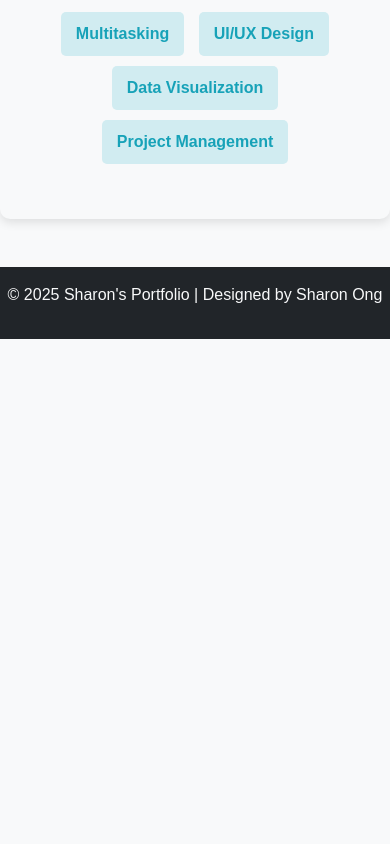
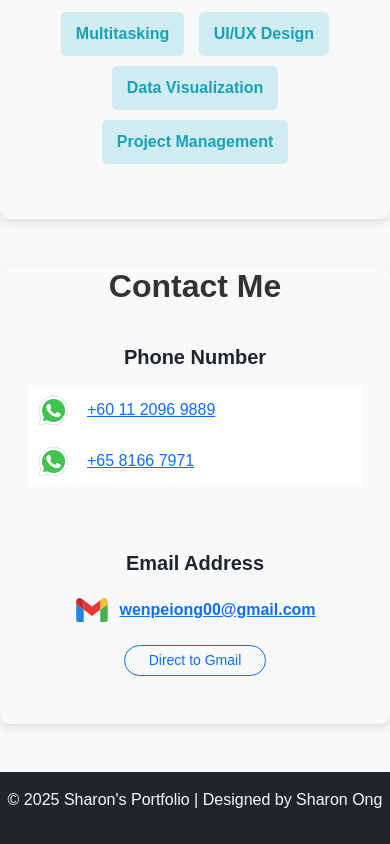
Before and after one commit to hufn404/portfolio, a plain HTML site: page index.html in a window 390 px wide. Shown: the part 2380-3224 px from the top of the page. Before the commit the page ends 2719 px from the top, so only its background shows below. Drawn offline with nearby package versions, Linux system fonts and the light colour scheme; some packages are replaced by stand-ins of ours; a script that the page names is missing.

Commit message:
add contact method
phone number and email

```diff
--- a/index.html
+++ b/index.html
@@ -1,5 +1,6 @@
 <!DOCTYPE html>
 <html lang="en">
+
 <head>
     <meta charset="UTF-8">
     <meta name="viewport" content="width=device-width, initial-scale=1.0">
@@ -9,6 +10,7 @@
     <script src="https://code.jquery.com/jquery-3.6.0.min.js"></script>
     <script src="https://cdn.jsdelivr.net/npm/sweetalert2@11"></script>
 </head>
+
 <body>
 
     <!--Navigation bar-->
@@ -22,7 +24,8 @@
                 <ul class="navbar-nav ms-auto">
                     <li class="nav-item"><a class="nav-link" href="#about">About Me</a></li>
                     <li class="nav-item"><a class="nav-link" href="#skills">Skills</a></li>
-                <li class="nav-item"><a class="nav-link" href="#" id="contactButton">Contact</a></li>
+                    <li class="nav-item"><a class="nav-link" href="#contact">Contact Me</a></li>
+                    <li class="nav-item"><a class="nav-link" href="#" id="messageButton">Message Me</a></li>
                 </ul>
             </div>
         </div>
@@ -44,15 +47,22 @@
             </div>
             <div class="col-md-8">
                 <p id="about-text">Hi! I'm Sharon Ong👋</p>
-                <p id="about-description">I am a dedicated Software Engineer with a strong background in software development,
-                    UI design, and project management. I hold a Bachelor's degree in Information Technology, majoring in Software
+                <p id="about-description">I am a dedicated Software Engineer with a strong background in software
+                    development,
+                    UI design, and project management. I hold a Bachelor's degree in Information Technology, majoring in
+                    Software
                     Engineering from ABC University (2021-2024).</p>
-                <p id="about-more">Before pursuing my degree, I worked as an Administrative Assistant (2019-2020), where I developed
-                    strong organizational and multitasking skills. Post-graduation, I have been working as a Freelance Group Admin &
-                    Purchasing Agent (Feb 2024 - Mar 2025), gaining experience in project coordination, client management, and procurement
+                <p id="about-more">Before pursuing my degree, I worked as an Administrative Assistant (2019-2020), where
+                    I developed
+                    strong organizational and multitasking skills. Post-graduation, I have been working as a Freelance
+                    Group Admin &
+                    Purchasing Agent (Feb 2024 - Mar 2025), gaining experience in project coordination, client
+                    management, and procurement
                     processes.</p>
-                <p id="about-passion">My passion lies in software development, and I enjoy working on projects that combine technology,
-                    innovation, and problem-solving. I am always eager to learn new skills and collaborate on exciting tech projects!</p>
+                <p id="about-passion">My passion lies in software development, and I enjoy working on projects that
+                    combine technology,
+                    innovation, and problem-solving. I am always eager to learn new skills and collaborate on exciting
+                    tech projects!</p>
             </div>
         </div>
     </section>
@@ -103,12 +113,86 @@
         </div>
     </section>
 
-<!-- Contact Modal -->
-<div class="modal fade" id="contactModal" tabindex="-1" aria-labelledby="contactModalLabel" aria-hidden="true">
+    <!--Contact Me-->
+    <section id="contact" class="container fixed-container mt-5">
+        <h2 class="text-center contact-title mb-4">Contact Me</h2>
+
+        <div class="row justify-content-center text-center">
+            <!-- WhatsApp Table -->
+            <div class="col-md-4 mb-4">
+                <div class="contact-box p-3 rounded text-center">
+                    <h5 class="mb-3 fw-bold">Phone Number</h5>
+                    <table class="table table-borderless text-start m-0">
+                        <tbody>
+                            <tr>
+                                <td style="width: 50px;">
+                                    <a href="https://wa.me/601120969889" target="_blank" title="Chat on WhatsApp">
+                                        <img src="assets/whatsapp icon.svg" width="35" alt="WhatsApp Icon">
+                                    </a>
+                                </td>
+                                <td class="align-middle">
+                                    <a href="https://wa.me/601120969889" target="_blank"
+                                        class="contact-link text-decoration-underline text-primary fw-medium">
+                                        +60 11 2096 9889
+                                    </a>
+                                </td>
+                            </tr>
+                            <tr>
+                                <td>
+                                    <a href="https://wa.me/6581667971" target="_blank" title="Chat on WhatsApp">
+                                        <img src="assets/whatsapp icon.svg" width="35" alt="WhatsApp Icon">
+                                    </a>
+                                </td>
+                                <td class="align-middle" >
+                                    <a href="https://wa.me/6581667971" target="_blank"
+                                        class="contact-link text-decoration-underline text-primary fw-medium">
+                                        +65 8166 7971
+                                    </a>
+                                </td>
+                            </tr>
+                        </tbody>
+                    </table>
+                </div>
+            </div>
+
+            <!-- Gmail -->
+            <div class="col-md-4 mb-4">
+                <div class="contact-box p-4 rounded text-center">
+                    <h5 class="fw-bold mb-3">Email Address</h5>
+
+                    <table class="mx-auto mb-3">
+                        <tr>
+                            <td class="align-middle pe-2">
+                                <img src="assets/gmail icon.svg" width="36" alt="Gmail Icon">
+                            </td>
+                            <td class="align-middle">
+                                <a href="mailto:wenpeiong00@gmail.com"
+                                    class="contact-link text-decoration-underline text-primary fw-semibold">
+                                    wenpeiong00@gmail.com
+                                </a>
+                            </td>
+                        </tr>
+                    </table>
+
+                    <a href="https://mail.google.com/mail/?view=cm&fs=1&to=wenpeiong00@gmail.com&su=Hello&body=Hi%20there!"
+                        target="_blank" class="btn btn-outline-primary btn-sm rounded-pill px-4">
+                        Direct to Gmail
+                    </a>
+                </div>
+            </div>
+
+
+        </div>
+    </section>
+
+
+
+    <!-- Message Modal -->
+    <div class="modal fade" id="messageModal" tabindex="-1" aria-labelledby="messageModalLabel" aria-hidden="true">
         <div class="modal-dialog">
             <div class="modal-content">
                 <div class="modal-header">
-                <h5 class="modal-title" id="contactModalLabel">Contact Me</h5>
+                    <h5 class="modal-title" id="messageModalLabel">Message Me</h5>
                     <button type="button" class="btn-close" data-bs-dismiss="modal" aria-label="Close"></button>
                 </div>
                 <div class="modal-body">
@@ -151,4 +235,5 @@
     <script src="script.js"></script>
     <script src="https://cdn.jsdelivr.net/npm/bootstrap@5.3.0/dist/js/bootstrap.bundle.min.js"></script>
 </body>
+
 </html>
--- a/script.js
+++ b/script.js
@@ -1,7 +1,7 @@
 $(document).ready(function () {
-    $("#contactButton").click(function () {
+    $("#messageButton").click(function () {
         Swal.fire({
-            title: "Contact Me",
+            title: "Message Me",
             html: `
                 <input type="text" id="swal-name" class="swal2-input" placeholder="Your Name">
                 <input type="email" id="swal-email" class="swal2-input" placeholder="Your Email">
--- a/style.css
+++ b/style.css
@@ -134,3 +134,37 @@ footer {
     transform: scale(1.1);
     box-shadow: 0px 4px 8px rgba(0, 0, 0, 0.2);
 }
+
+.contact-box img {
+    transition: transform 0.2s ease;
+}
+.contact-box img:hover {
+    transform: scale(1.1);
+}
+.contact-title {
+    font-size: 2rem;
+    font-weight: bold;
+    color: #333;
+}
+.fixed-container {
+    max-width: 1325px;
+    margin: 0 auto;
+    background-color: #f8f9fa;
+    border-radius: 10px;
+    box-shadow: 0px 4px 10px rgba(0, 0, 0, 0.1);
+    overflow: hidden;
+}
+
+a:hover {
+    text-decoration: underline;
+}
+
+.contact-link {
+    color: #0d6efd;
+    text-decoration: underline;
+    transition: color 0.3s ease;
+  }
+
+  .contact-link:hover {
+    color: #000 !important;
+  }
```
Also changed, not shown: assets/gmail icon.svg (added), assets/whatsapp icon.svg (added). Lines whose indentation alone changed are shown as unchanged.
